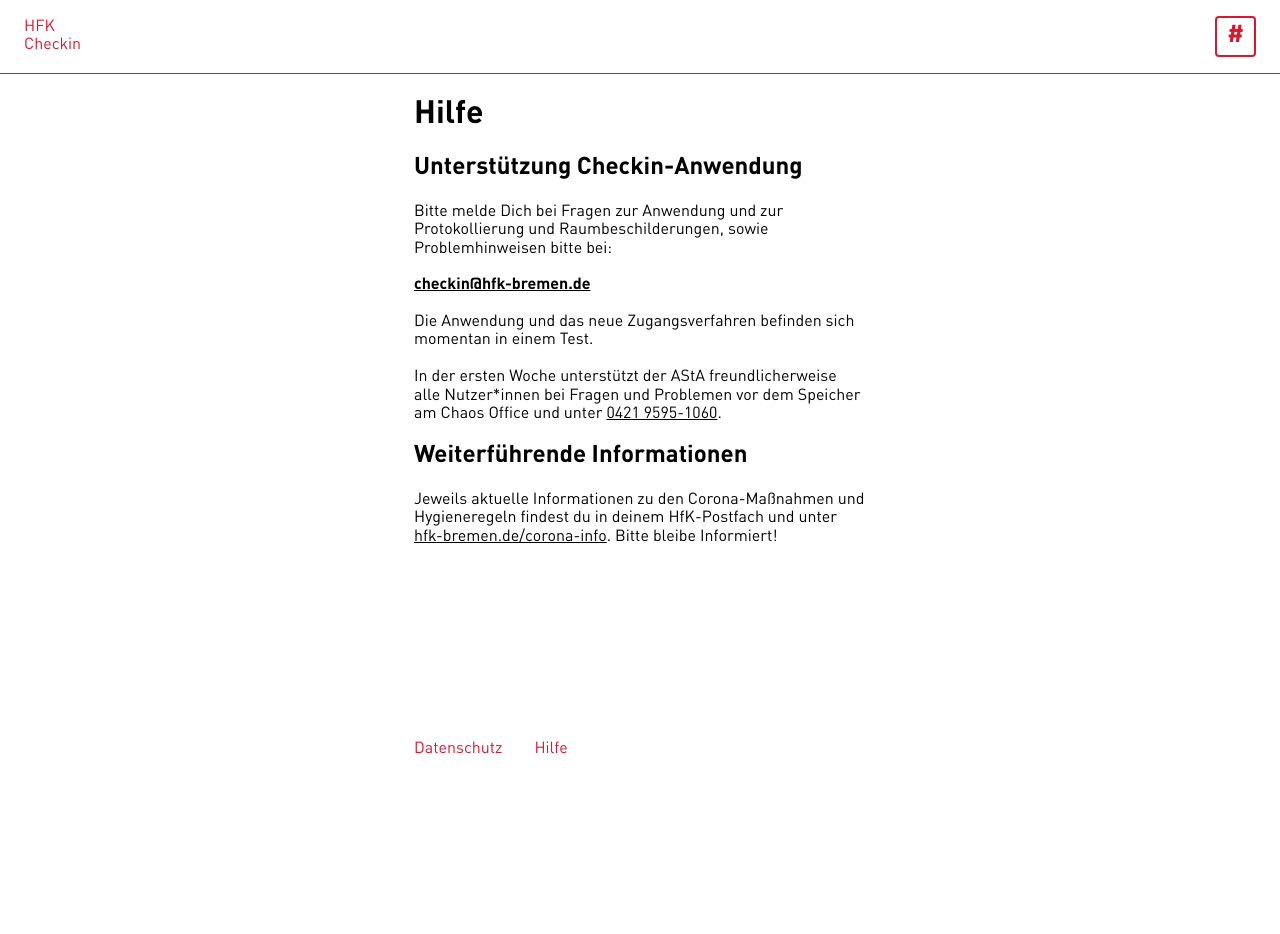
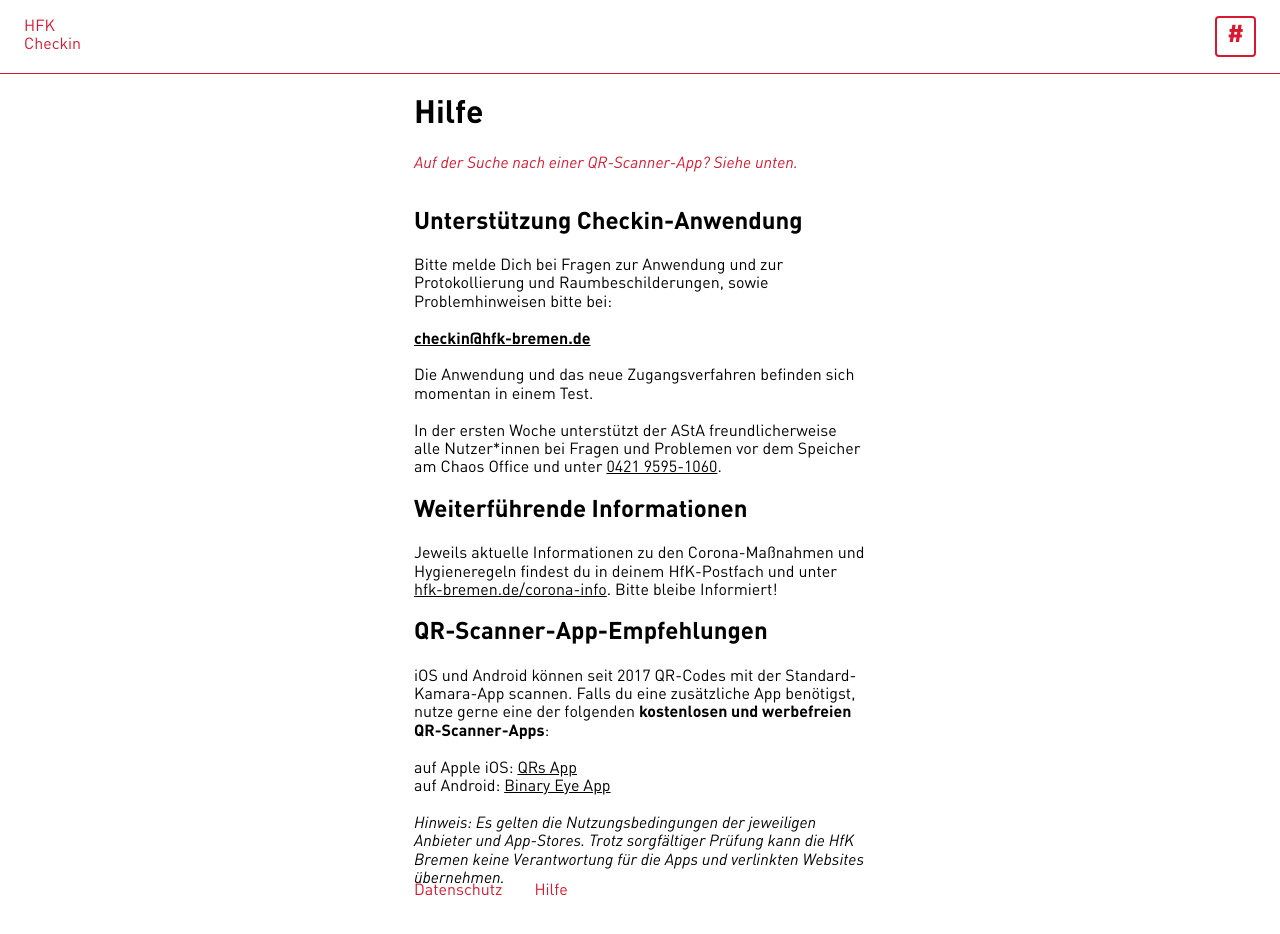
Before and after one commit to digitalmediabremen/hfk-checkin, a Next.js app in the folder frontend/: page /help in a window 1280 px wide. Shown: the top 934 px of the page. Before the commit the page ends 800 px from the top, so only its background shows below. Built offline with nearby package versions, Linux system fonts and the light colour scheme; no server answers.

Commit message:
Update help.tsx

```diff
--- a/frontend/pages/help.tsx
+++ b/frontend/pages/help.tsx
@@ -19,6 +19,7 @@ const HelpPage: React.FunctionComponent<HelpPageProps> = (props) => {
                 `}
             </style>
             <Title>{t("Hilfe")}</Title>
+            <Notice>Auf der Suche nach einer QR-Scanner-App? Siehe unten.</Notice>
             <Subtitle>Unterstützung Checkin-Anwendung</Subtitle>
             <Text paragraph>
                 Bitte melde Dich bei Fragen zur Anwendung und zur
@@ -45,6 +46,13 @@ const HelpPage: React.FunctionComponent<HelpPageProps> = (props) => {
                 </a>
                 . Bitte bleibe Informiert!
             </Text>
+            <Subtitle>QR-Scanner-App-Empfehlungen</Subtitle>
+            <Text paragraph>
+                iOS und Android können seit 2017 QR-Codes mit der Standard-Kamara-App scannen. Falls du eine zusätzliche App benötigst, nutze gerne eine der folgenden <strong>kostenlosen und werbefreien QR-Scanner-Apps</strong>:<br/><br/>
+                auf Apple iOS: <a href="https://apps.apple.com/de/app/qrs-clean-fast-qr-scanner/id1042620761">QRs App</a><br/>
+                auf Android: <a href="https://play.google.com/store/apps/details?id=de.markusfisch.android.binaryeye">Binary Eye App</a><br/><br/>
+                <i>Hinweis: Es gelten die Nutzungsbedingungen der jeweiligen Anbieter und App-Stores. Trotz sorgfältiger Prüfung kann die HfK Bremen keine Verantwortung für die Apps und verlinkten Websites übernehmen.</i>
+            </Text>
         </>
     );
 };
```
